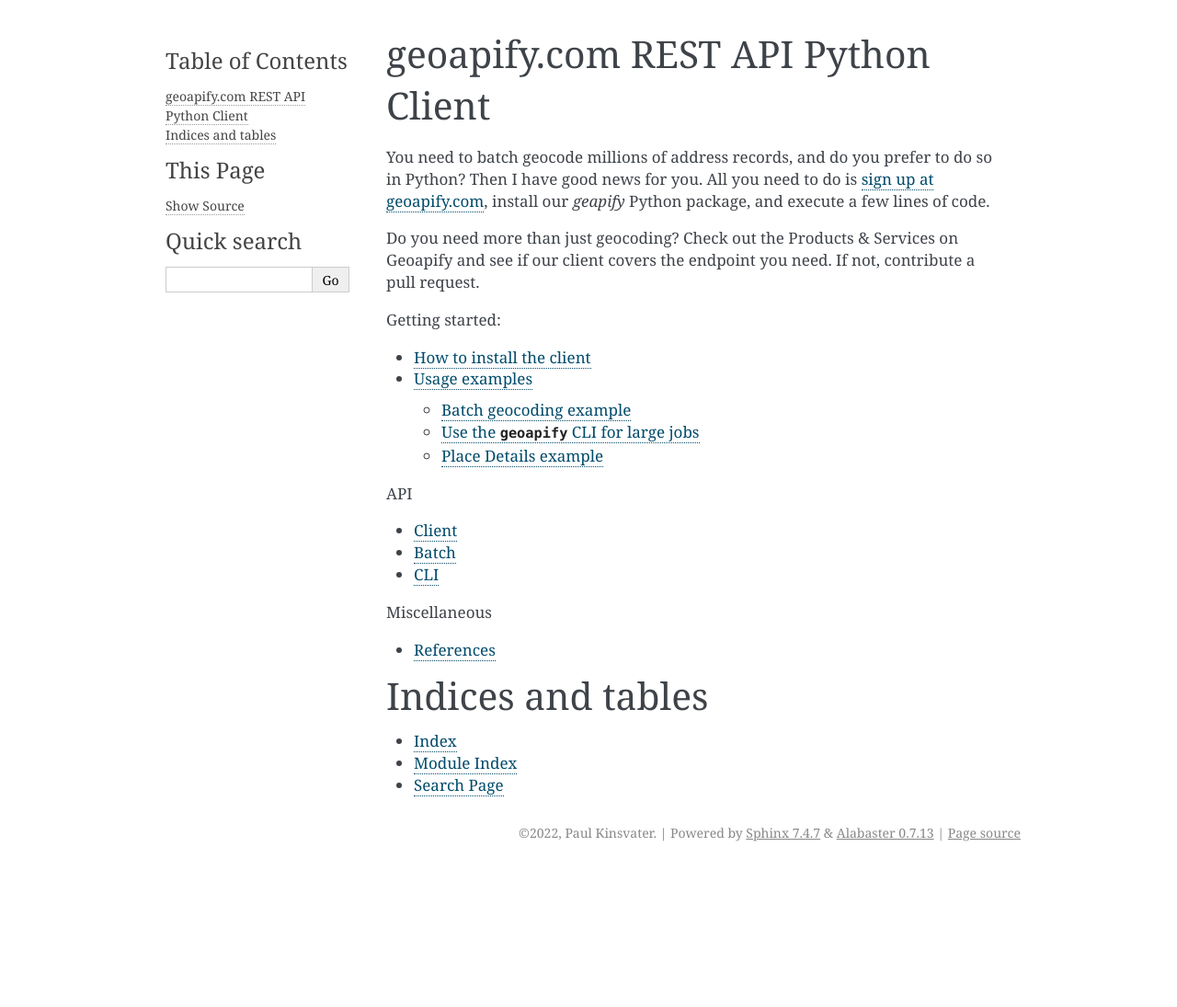
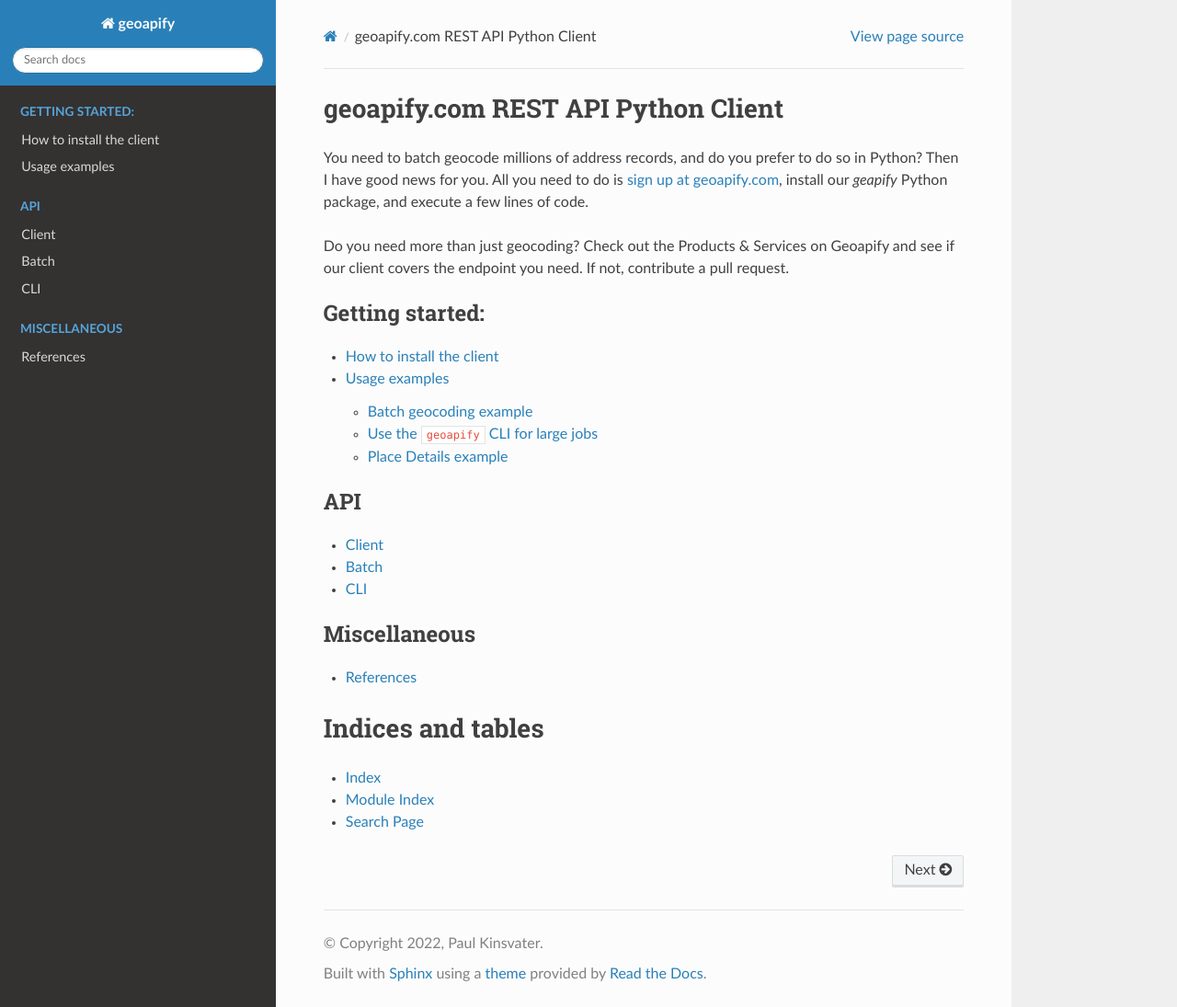
Before and after one commit to huels-originals/geobatchpy, a Sphinx documentation site: the page built from docs/index.rst, in a window 1280 px wide and 1095 px high. Shown: the whole window at 92% size. Built offline with Sphinx 7.4.7 and the Read the Docs theme 2.0.0, drawn with Linux system fonts in a browser that asks for light colours.

Commit message:
use rtd theme

```diff
--- a/docs/conf.py
+++ b/docs/conf.py
@@ -58,7 +58,7 @@
 # The theme to use for HTML and HTML Help pages.  See the documentation for
 # a list of builtin themes.
 #
-html_theme = 'alabaster'
+html_theme = "sphinx_rtd_theme"
 
 # Add any paths that contain custom static files (such as style sheets) here,
 # relative to this directory. They are copied after the builtin static files,
--- a/docs/requirements.txt
+++ b/docs/requirements.txt
@@ -2,3 +2,4 @@
 sphinx==5.1.1
 myst-parser==0.18.0
 sphinx-click==4.3.0
+sphinx-rtd-theme==1.0.0
--- a/pyproject.toml
+++ b/pyproject.toml
@@ -25,6 +25,7 @@
 Sphinx = "^5.1.1"
 myst-parser = "^0.18.0"
 sphinx-click = "^4.3.0"
+sphinx-rtd-theme = "^1.0.0"
 
 [build-system]
 requires = ["poetry-core>=1.0.0"]
```
Also changed, not shown: 1 other file.
